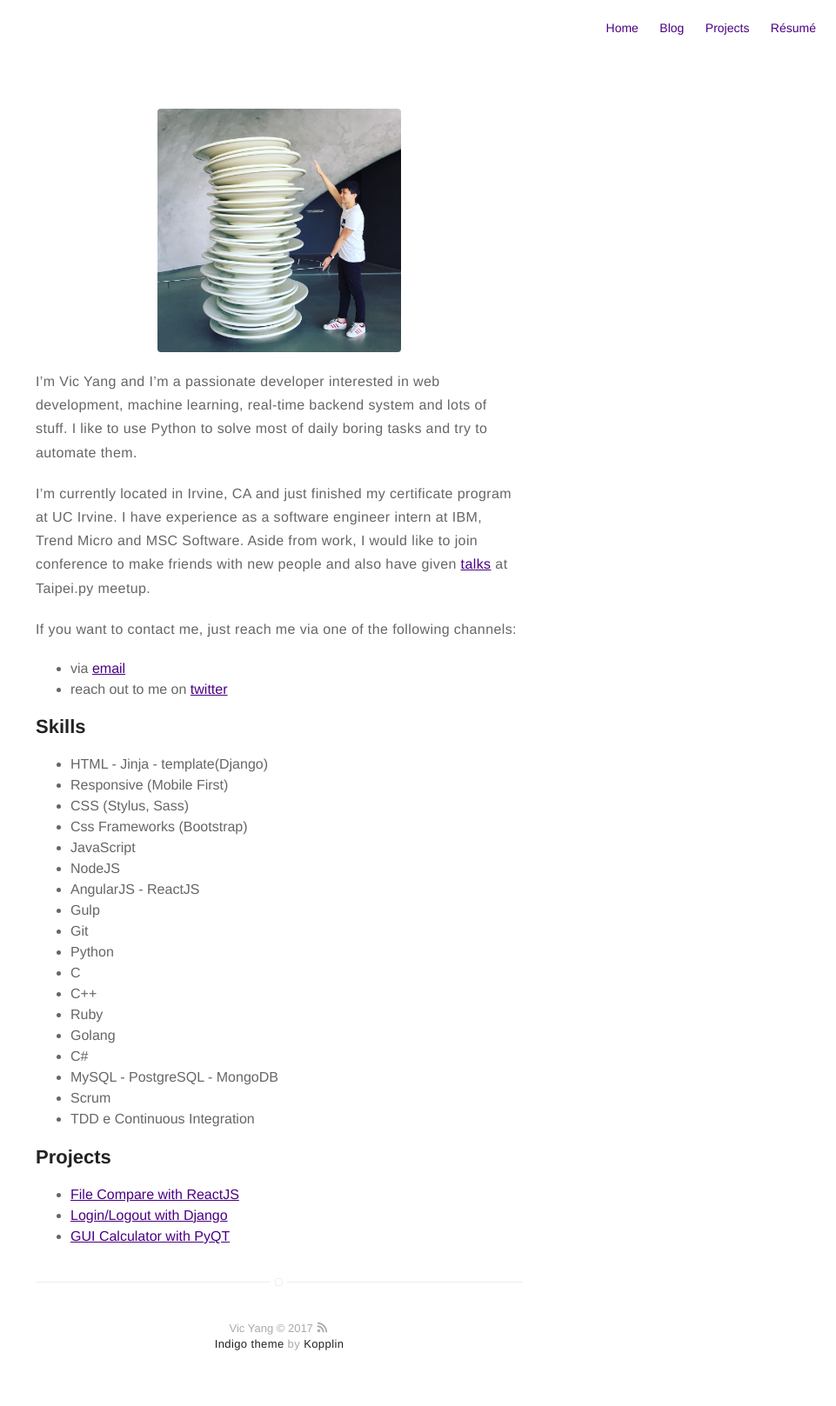
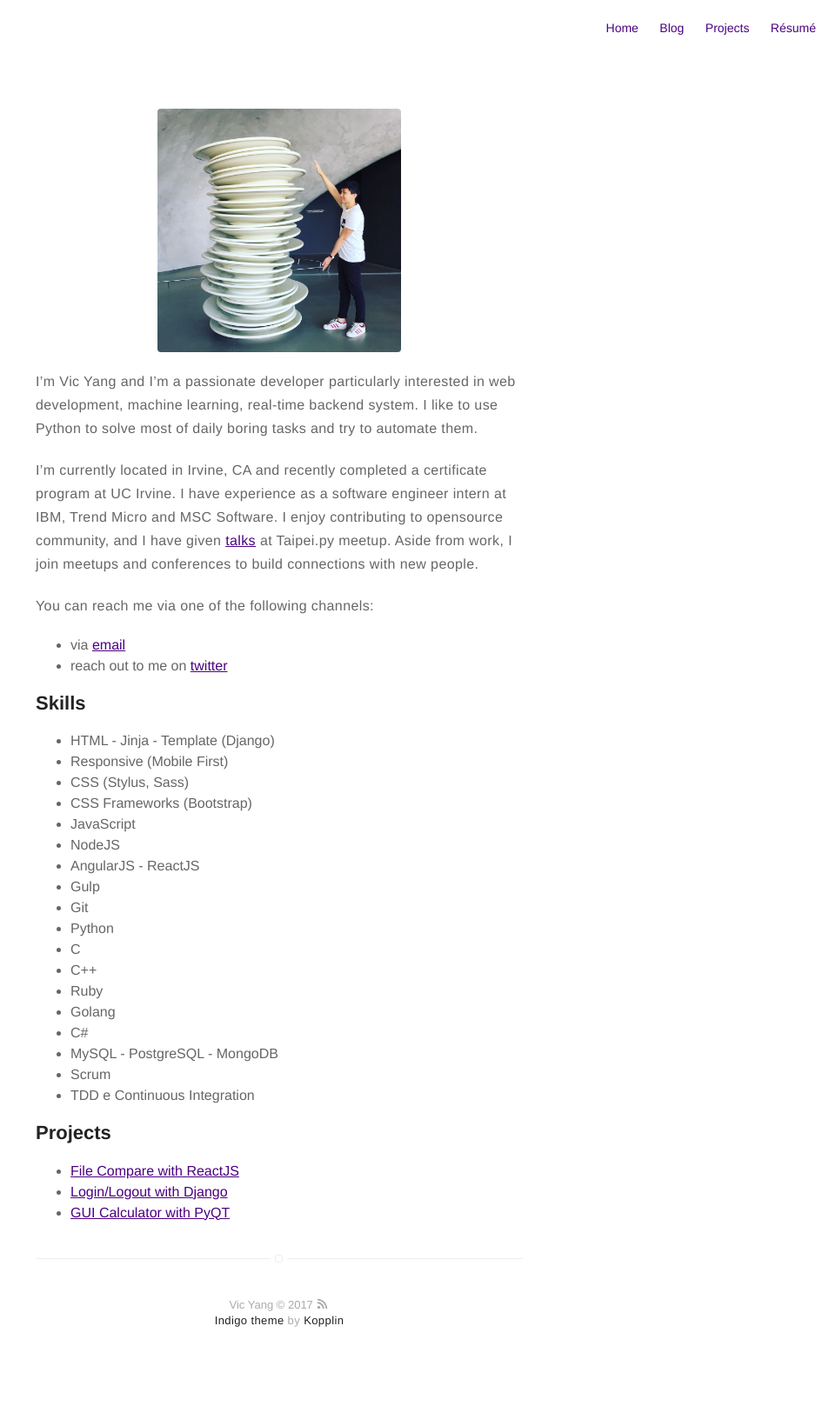
Before and after one commit to vrootic/portfolio, a Jekyll site: the page built from about.md, in a window 1280 px wide. Shown: the whole page at 87% size, without its empty margins (319-1280 px from the left). Built offline with Jekyll 4.4.1, drawn with Linux system fonts in a browser that asks for light colours; after the commit the page ends 1590 px from its top, so only the background shows below that.

Commit message:
Update typos

```diff
--- a/_config.yml
+++ b/_config.yml
@@ -1,6 +1,6 @@
 # main text of home
 name: Vic Yang
-bio: A full-stack engineer in a nutshell
+bio: A Full-Stack Engineer in a nutshell
 
 # twitter summary info
 description: A blog about technology and stuff related
@@ -54,7 +54,7 @@ email: vrootic@gmail.com
 authors:
     vicyang:
         name: Vic Yang
-        bio: A full-stack engineer in a nutshell
+        bio: A Full-Stack Engineer in a nutshell
         external-image: false
         picture: assets/images/profile.jpg
         twitter: vrootic
--- a/about.md
+++ b/about.md
@@ -5,11 +5,11 @@ layout: page
 ![Profile Image]({{ site.url }}/{{ site.picture }})
 
 
-I'm Vic Yang and I'm a passionate developer interested in web development, machine learning, real-time backend system and lots of stuff. I like to use Python to solve most of daily boring tasks and try to automate them.
+I'm Vic Yang and I'm a passionate developer particularly interested in web development, machine learning, real-time backend system. I like to use Python to solve most of daily boring tasks and try to automate them.
 
-I'm currently located in Irvine, CA and just finished my certificate program at UC Irvine. I have experience as a software engineer intern at IBM, Trend Micro and MSC Software. Aside from work, I would like to join conference to make friends with new people and also have given [talks](https://www.slideshare.net/vrootic) at Taipei.py meetup.
+I'm currently located in Irvine, CA and recently completed a certificate program at UC Irvine. I have experience as a software engineer intern at IBM, Trend Micro and MSC Software. I enjoy contributing to opensource community, and I have given [talks](https://www.slideshare.net/vrootic) at Taipei.py meetup. Aside from work, I join meetups and conferences to build connections with new people.
 
-If you want to contact me, just reach me via one of the following channels:
+You can reach me via one of the following channels:
 
 - via [email](mailto:vrootic@gmail.com)
 - reach out to me on [twitter](https://twitter.com/vrootic)
@@ -17,10 +17,10 @@ If you want to contact me, just reach me via one of the following channels:
 <h2>Skills</h2>
 
 <ul class="skill-list">
-	<li>HTML - Jinja - template(Django)</li>
+	<li>HTML - Jinja - Template (Django)</li>
 	<li>Responsive (Mobile First)</li>
 	<li>CSS (Stylus, Sass)</li>
-	<li>Css Frameworks (Bootstrap)</li>
+	<li>CSS Frameworks (Bootstrap)</li>
 	<li>JavaScript</li>
 	<li>NodeJS</li>
 	<li>AngularJS - ReactJS</li>
```
